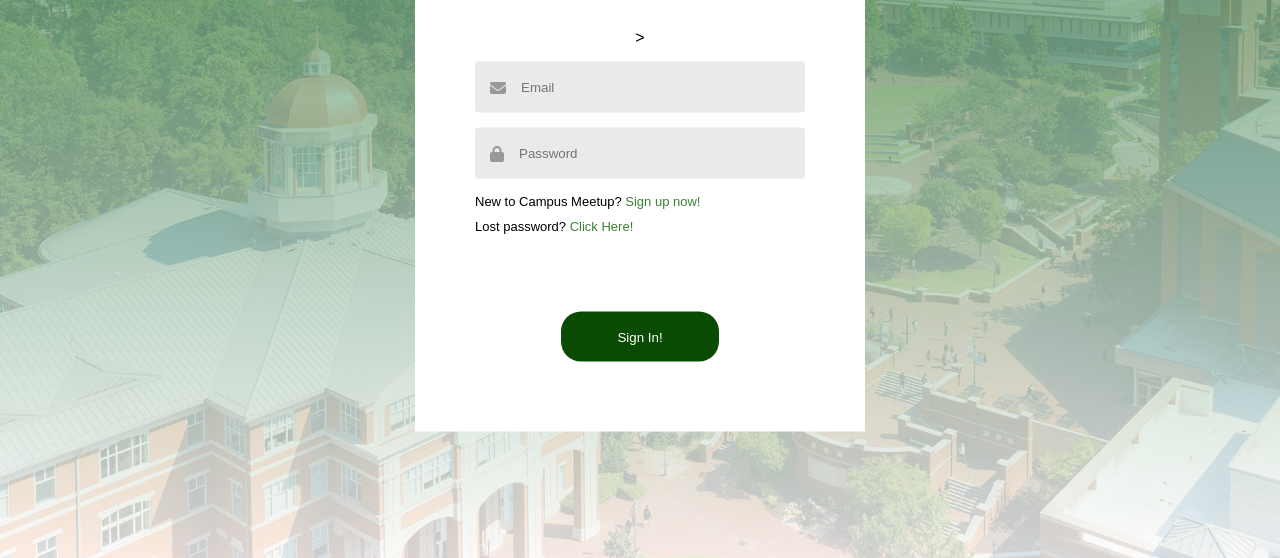
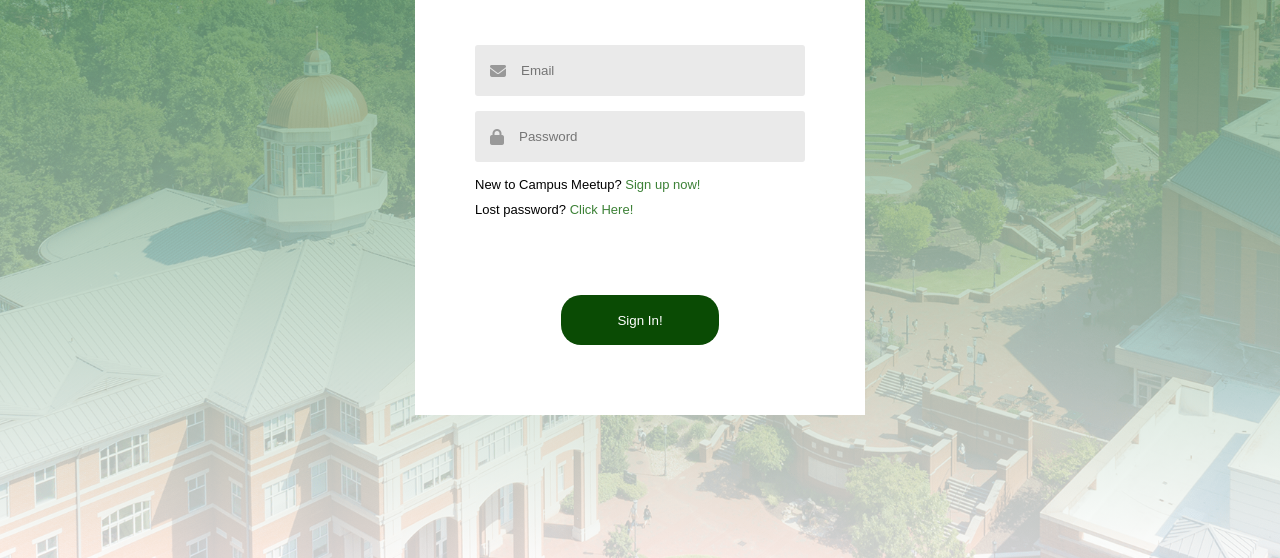
Before and after one commit to ishansharma101/ITSC4155, a website: page Signup-Login/public/Login.html in a window 1280 px wide. Shown: the part 242-800 px from the top of the page. Drawn offline with Linux system fonts and the light colour scheme.

Commit message:
Adjusted minor error

```diff
--- a/Signup-Login/public/Login.html
+++ b/Signup-Login/public/Login.html
@@ -11,7 +11,7 @@
 <div class="container">
     <div class ="form-box">
         <h1 id="title">Login</h1>
-        <form action="/login" method="POST">>
+        <form action="/login" method="POST">
             <div class="input-group">
 
                 <div class="input-field" id="email">
```
